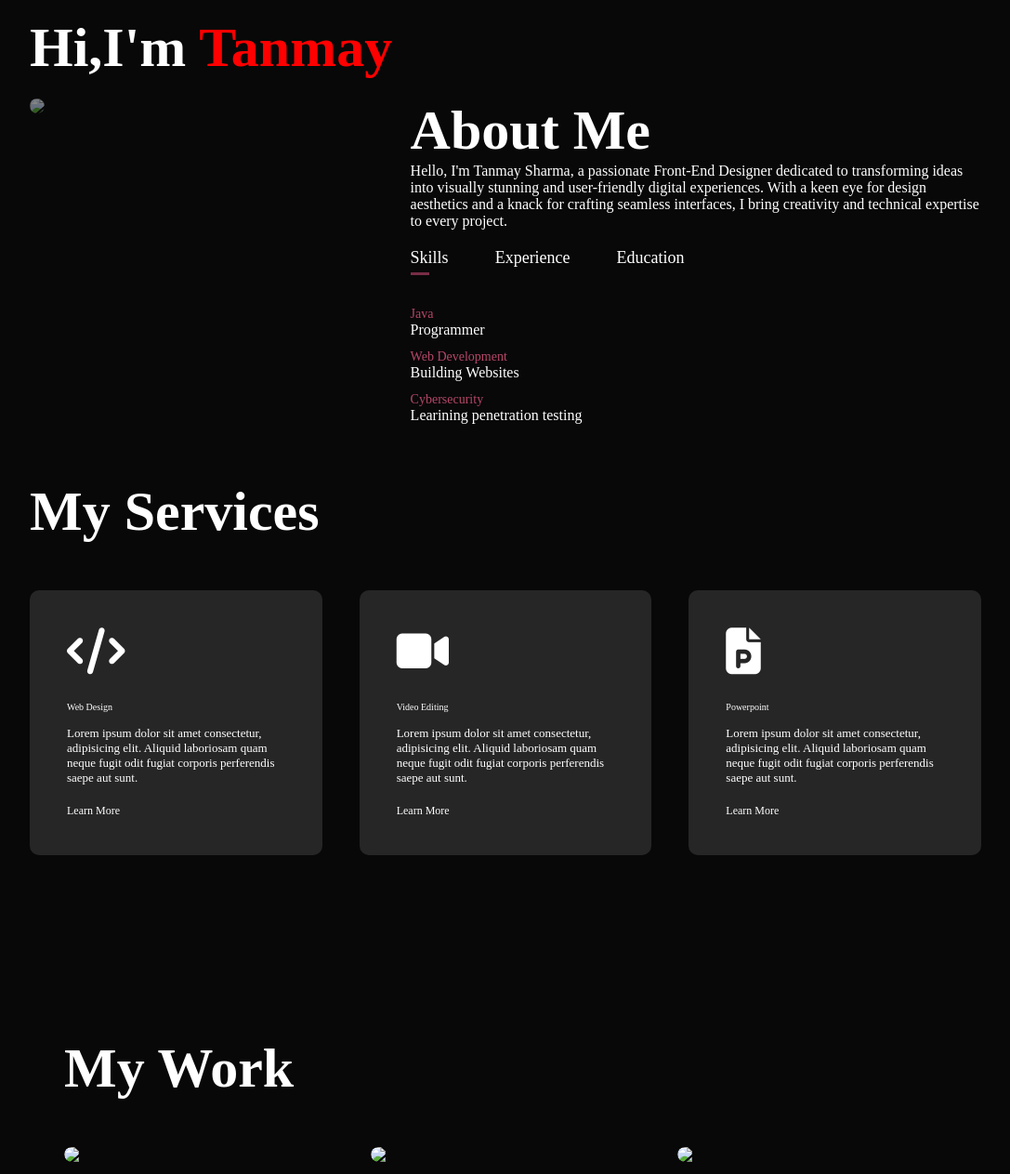
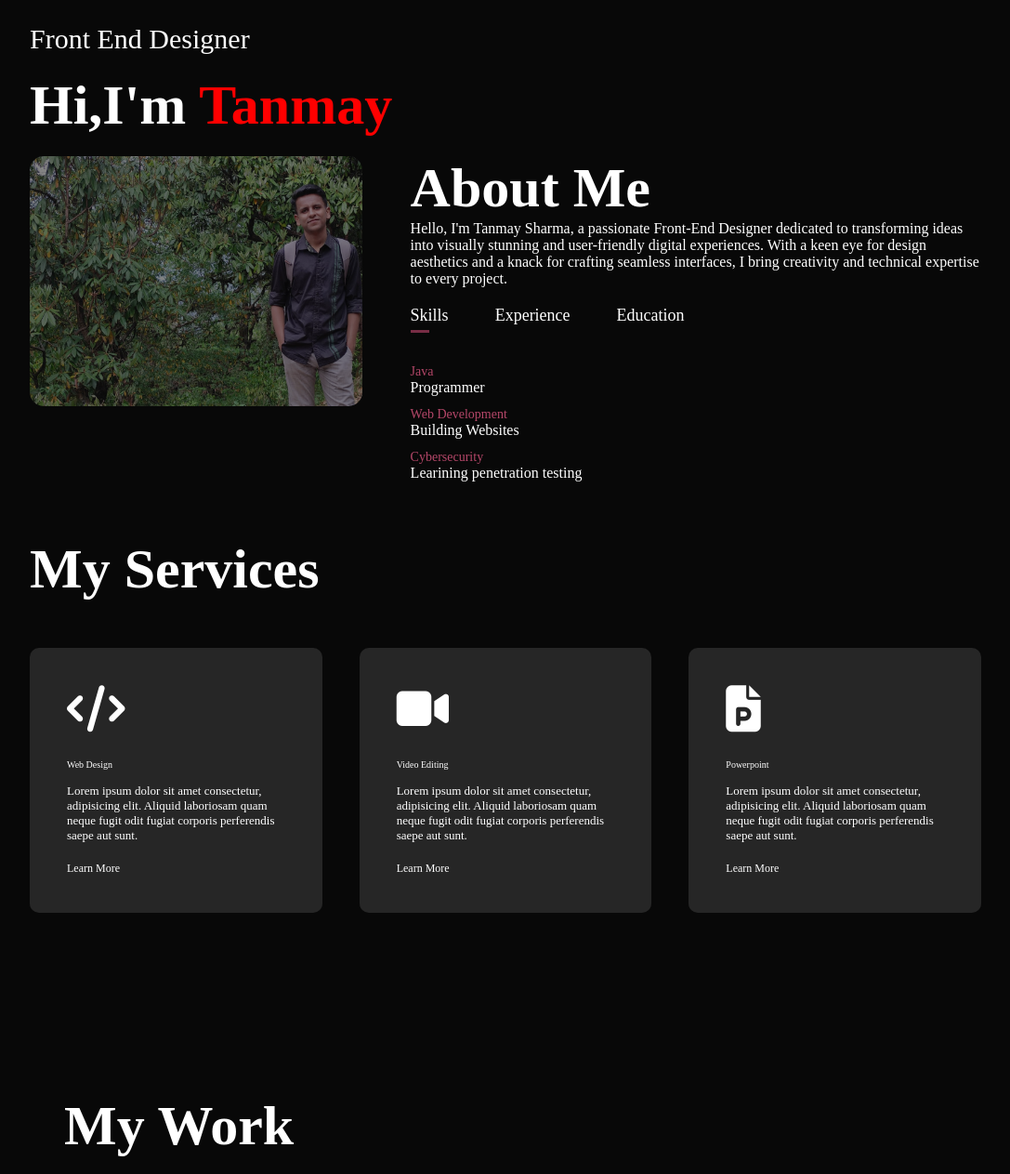
Before and after one commit to tangit13/CODSOFT, a plain HTML site: page index.html in a window 1280 px wide. Shown: the part 295-1558 px from the top of the page at 93% size, without its empty margins (96-1183 px from the left). Drawn offline with Linux system fonts and the light colour scheme.

Commit message:
Update index.html

```diff
--- a/index.html
+++ b/index.html
@@ -11,7 +11,7 @@
     <div id="header">
          <div class="container">
             <nav>
-                <img src="./personal-portfolio-img/images/tanmay-high-resolution-logo.png" class="logo">
+                <img src="tanmay-high-resolution-logo.png" class="logo">
                 <ul id="sidemenu">
                     <li><a href="#header">Home</a></li>
                     <li><a href="#id">About</a></li>
@@ -35,7 +35,7 @@
         <div class="container">
             <div class="row">
                 <div class="about-col-1">
-                    <img src="./personal-portfolio-img/images/WhatsApp Image 2024-01-16 at 21.13.25_8c3744ce.jpg">
+                    <img src="WhatsApp Image 2024-01-16 at 21.13.25_8c3744ce.jpg">
                 </div>
                 <div class="about-col-2">
                     <h1 class="sub-title">About Me</h1>
@@ -105,7 +105,7 @@
          <div class="work-list">
             <div class="work">
 
-                <img src="./personal-portfolio-img/images/work-1.png">
+                <img src="work-1.png">
                 <div class="layer">
                     <h3>Music App</h3>
                     <p>The app provides a personalised version of music tastes</p>
@@ -114,7 +114,7 @@
 
             </div>
             <div class="work">
-                <img src="./personal-portfolio-img/images/work-2.png">
+                <img src="work-2.png">
                 <div class="layer">
                     <h3>Music App</h3>
                     <p>The app provides a personalised version of music tastes</p>
@@ -123,7 +123,7 @@
 
             </div>
             <div class="work">
-                <img src="./personal-portfolio-img/images/work-3.png">
+                <img src="work-3.png">
                 <div class="layer">
                     <h3>Music App</h3>
                     <p>The app provides a personalised version of music tastes</p>
```
